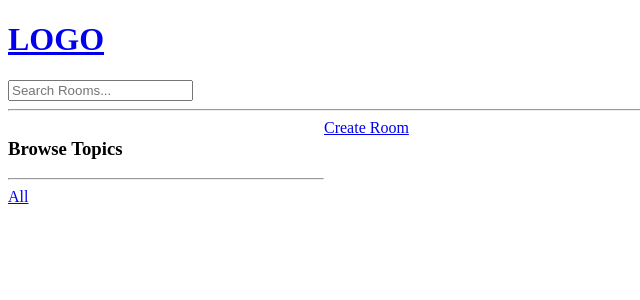
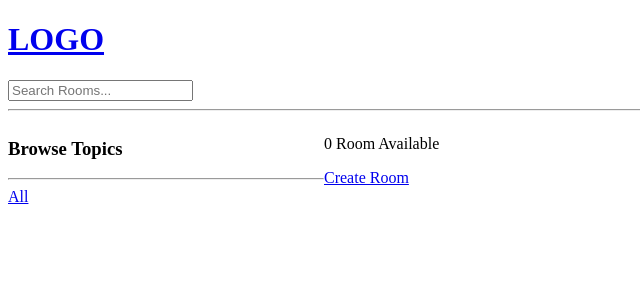
Before and after one commit to AkramExp/chat-room, a Django app: page / in a window 1280 px wide. Shown: the top 300 px of the page, without its empty margins (0-640 px from the left). Run offline with Django 4.2, Linux system fonts and the light colour scheme; data that the repository does not hold is empty.

Commit message:
Add room count

```diff
--- a/base/templates/base/home.html
+++ b/base/templates/base/home.html
@@ -23,6 +23,7 @@
         {% endfor %}
     </div>
     <div>
+        <p>{{room_count}} Room Available</p>
         <a href="{% url 'create-room' %}">Create Room</a>
         <div>
             {% for room in rooms %}
--- a/base/views.py
+++ b/base/views.py
@@ -1,3 +1,4 @@
+from django.db.models import Q
 from django.shortcuts import render, redirect
 from .models import Room, Topic
 from .forms import RoomForm
@@ -6,10 +7,14 @@ from .forms import RoomForm
 def home(request):
     q = request.GET.get('q') if request.GET.get('q') != None else ''
 
-    rooms = Room.objects.filter(topic__name__icontains=q)
+    rooms = Room.objects.filter(Q(topic__name__icontains=q) |
+                                Q(name__icontains=q) |
+                                Q(description__icontains=q))
 
     topics = Topic.objects.all()
-    context = {'rooms': rooms, 'topics': topics}
+
+    room_count = rooms.count()
+    context = {'rooms': rooms, 'topics': topics, 'room_count': room_count}
     return render(request, 'base/home.html', context)
 
 
```
Lines whose indentation alone changed are shown as unchanged.
